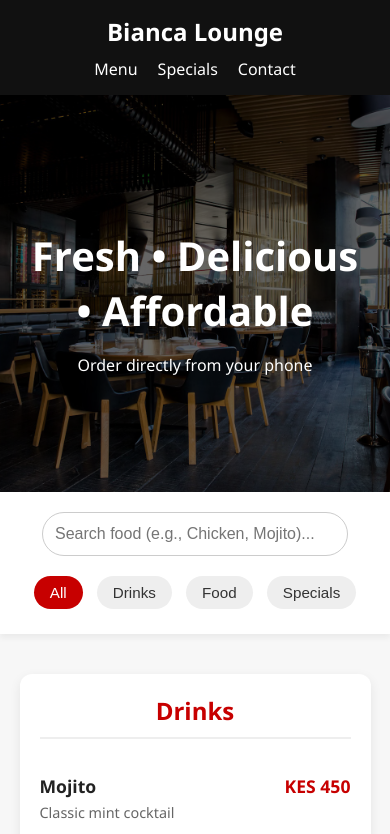
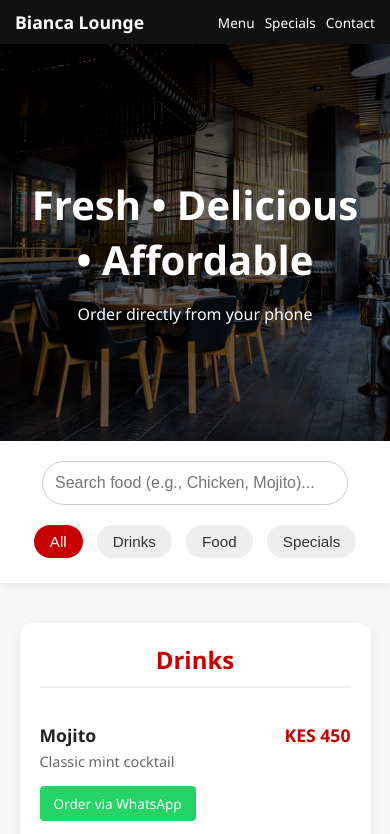
Before and after one commit to JMwangala1/Online-MENU, a plain HTML site: page index.html in a window 390 px wide. Shown: the top 834 px of the page. Drawn offline with Linux system fonts and the light colour scheme.

Commit message:
mobile view

```diff
--- a/menu.css
+++ b/menu.css
@@ -388,17 +388,29 @@ footer {
     margin-top: 20px;
 }
 
-/* ============================
-   MOBILE RESPONSIVENESS
-================================ */
+/* --- MOBILE RESPONSIVENESS --- */
 @media (max-width: 768px) {
+
+    /* 1. Keep the Navbar in a Row (Side-by-Side) */
     nav {
-        flex-direction: column;
-        gap: 10px;
-        text-align: center;
+        flex-direction: row;       /* Forces them to stay on the same line */
+        justify-content: space-between; /* Logo on left, Links on right */
+        align-items: center;
+        padding: 10px 15px;        /* Reduce padding slightly for small screens */
     }
 
-    .menu-grid {
-        grid-template-columns: 1fr; /* Force single column on phones */
+    /* 2. Make the Logo smaller so it fits */
+    .logo {
+        font-size: 1.1rem;         /* Shrink logo text */
+    }
+
+    /* 3. Adjust the spacing of the links */
+    nav ul {
+        gap: 10px;                 /* Reduce gap between Menu/Specials/Contact */
+    }
+
+    /* 4. Make the link text smaller */
+    nav a {
+        font-size: 0.85rem;        /* Shrink link text slightly */
     }
 }
```
